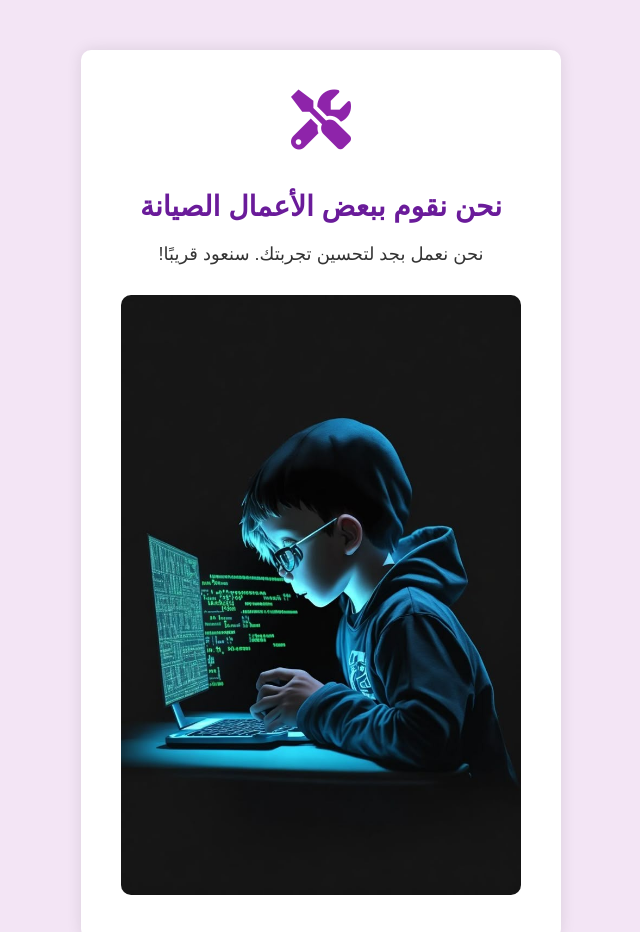
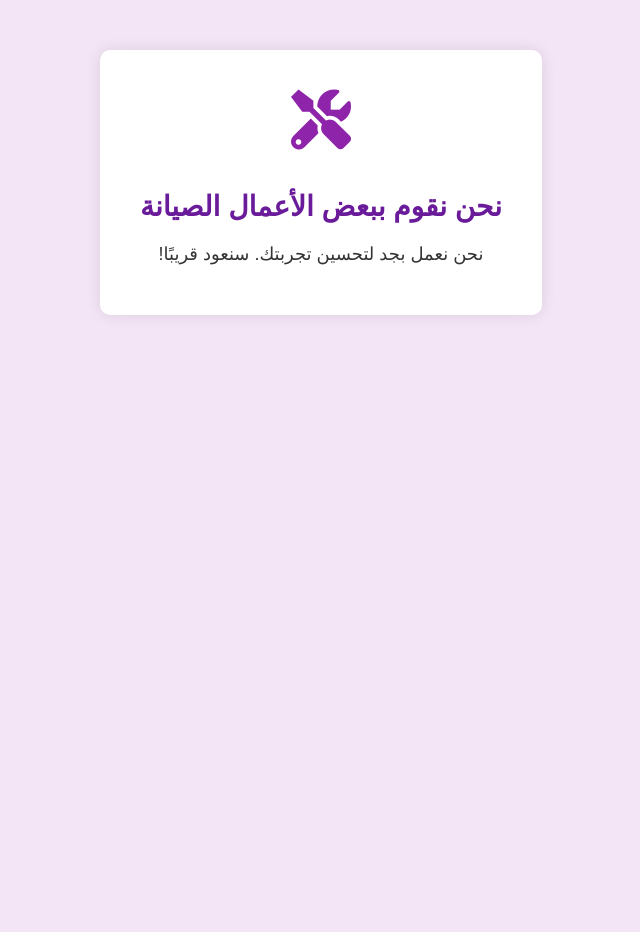
Before and after one commit to mohandhassan12/team-warek, a website: page All info.html in a window 1280 px wide. Shown: the top 932 px of the page, without its empty margins (319-959 px from the left). After the commit the page ends 800 px from the top, so only its background shows below. Drawn offline with Linux system fonts and the light colour scheme.

Commit message:
Update All info.html

```diff
--- a/All info.html
+++ b/All info.html
@@ -58,7 +58,6 @@
         <i class="fas fa-tools icon"></i>
         <h1>نحن نقوم ببعض الأعمال الصيانة</h1>
         <p>نحن نعمل بجد لتحسين تجربتك. سنعود قريبًا!</p>
-        <img src="lol.jpg" alt="صورة الصيانة">
     </div>
 </body>
 </html>
```
